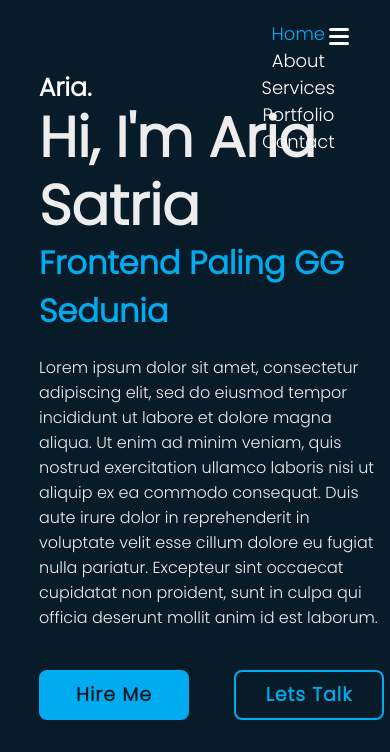
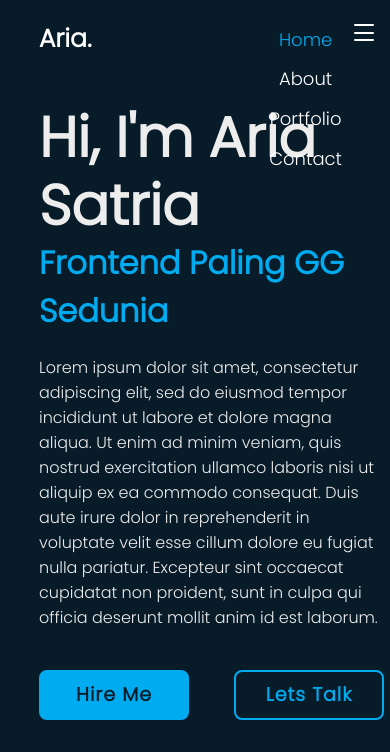
Before and after one commit to Ariagg/ngulik-website-porto, a plain HTML site: page index.html in a window 390 px wide. Both pictures are taken after a click on the link 339 px from the left and 55 px from the top of the page. Shown: the top 752 px of the page. Drawn offline with nearby package versions, Linux system fonts and the light colour scheme.

Commit message:
update menu responsif
menu hamburger bisa di klik dan jalan. kurang animasi part selanjutnya bikin page

```diff
--- a/index.html
+++ b/index.html
@@ -13,7 +13,7 @@
     <header class="header">
         <div href="#" class="logo">Aria.</a></div>
         <nav class="navbar">
-            <a href="#" class="toggle-button">
+            <a href="#" class="hamburger">
                 <span class="bar"></span>
                 <span class="bar"></span>
                 <span class="bar"></span>
@@ -22,7 +22,7 @@
                 <ul>
                     <li><a href="#" class="active">Home</a></li>
                     <li><a href="#">About</a></li>
-                    <li><a href="#">Services</a></li>
+                    <!-- <li><a href="#">Services</a></li> -->
                     <li><a href="#">Portfolio</a></li>
                     <li><a href="#">Contact</a></li>
                 </ul>
--- a/script.js
+++ b/script.js
@@ -1,4 +1,4 @@
-const toggleButton = document.getElementsByClassName('toggle-button')[0]
+const toggleButton = document.getElementsByClassName('hamburger')[0]
 const navbarLink = document.getElementsByClassName('navbar-link')[0]
 
 toggleButton.addEventListener('click', () => {
--- a/style.css
+++ b/style.css
@@ -61,10 +61,10 @@ body {
     color: #00abf0;
 }
 
-.toggle-button {
-    position: absolute;
-    top: .51rem;
-    right: .1rem;
+.hamburger {
+    position: fixed;
+    top: 1.5rem;
+    right: 1rem;
     display: none;
     flex-direction: column;
     justify-content: space-between;
@@ -72,15 +72,16 @@ body {
     height: 17px;
 }
 
-.toggle-button .bar {
-    height: 3px;
+.hamburger .bar {
+    height: 2px;
     width: 100%;
     background-color: white;
     border-radius: 10px;
 }
 
+
 @media (max-width: 600px) {
-    .toggle-button {
+    .hamburger {
         display: flex;
     }
 
@@ -95,8 +96,11 @@ body {
     }
 
     .navbar-link ul {
-        width: 100%;
         flex-direction: column;
+        gap: 0.8rem;
+        position: fixed;
+        top: 1.6rem;
+        right: 2rem;
     }
 
     .navbar-link li {
```
